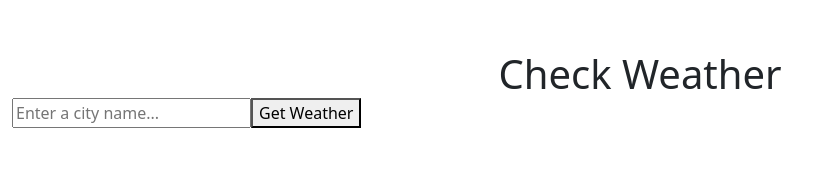
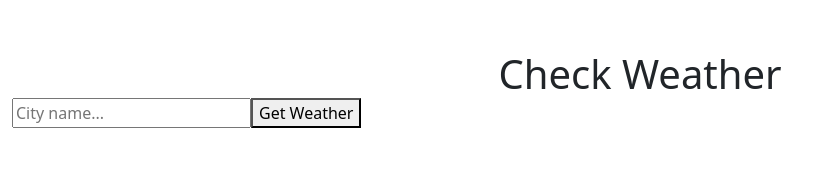
Before and after one commit to rkattiyarat/Angular-weather-app, an Angular app: page / in a window 1280 px wide. Shown: the top 188 px of the page, without its empty margins (0-832 px from the left). Built offline with nearby package versions, Linux system fonts and the light colour scheme.

Commit message:
color invalid input

```diff
--- a/src/app/weather/weather.component.css
+++ b/src/app/weather/weather.component.css
@@ -0,0 +1,4 @@
+.empty-field {
+    border-color: red;
+    border-style: solid;
+}
--- a/src/app/weather/weather.component.html
+++ b/src/app/weather/weather.component.html
@@ -5,7 +5,7 @@
 
     <div class="row align-items-center">
     <form >
-        <input type="text" name="cityName" placeholder="Enter a city name..." [(ngModel)]="city" (keydown.enter)="getWeather()">
+        <input type="text" name="cityName" [placeholder]="isEmty ? 'Please enter a city name' : 'City name...'" [(ngModel)]="city" (keydown.enter)="getWeather()" [ngClass]="{'empty-field':isEmty}">
         <button type="button" (click)="getWeather()">Get Weather</button>
     </form>
 
--- a/src/app/weather/weather.component.ts
+++ b/src/app/weather/weather.component.ts
@@ -9,14 +9,22 @@ import { WeatherService } from '../weather.service';
 export class WeatherComponent {
   city: string ='';
   weatherData: any;
+  isEmty: boolean = false;
   constructor(private weatherService:WeatherService) { }
 
   ngOnInit() {}
 
   getWeather() {
+  if(this.city === '') {
+    this.isEmty = true;
+      // color the input field red
+  } else {
+    this.isEmty = false;
+  }
+  if(!this.isEmty) {
     this.weatherService.getWeather(this.city).subscribe(data => {this.weatherData = data; console.log(data);});
     // clear the input field
     this.city = '';
   }
-
 }
+}
```
